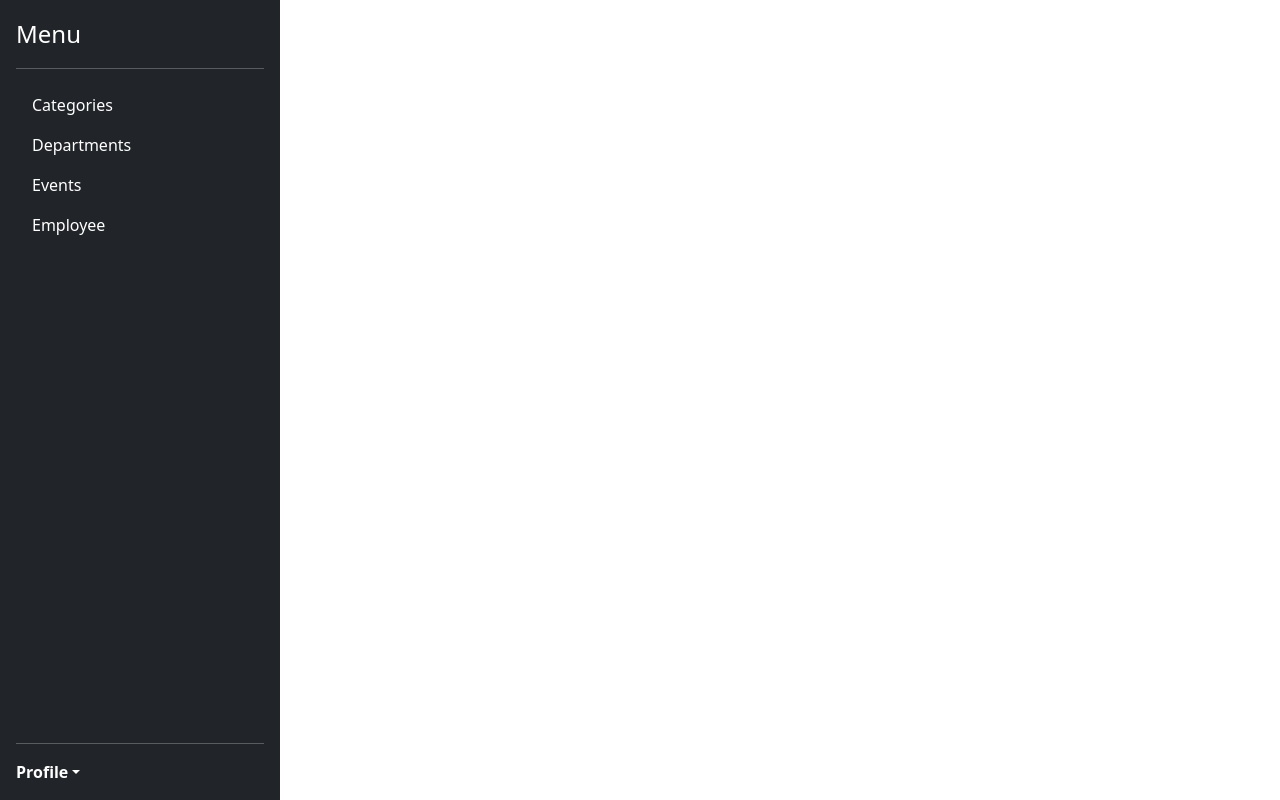
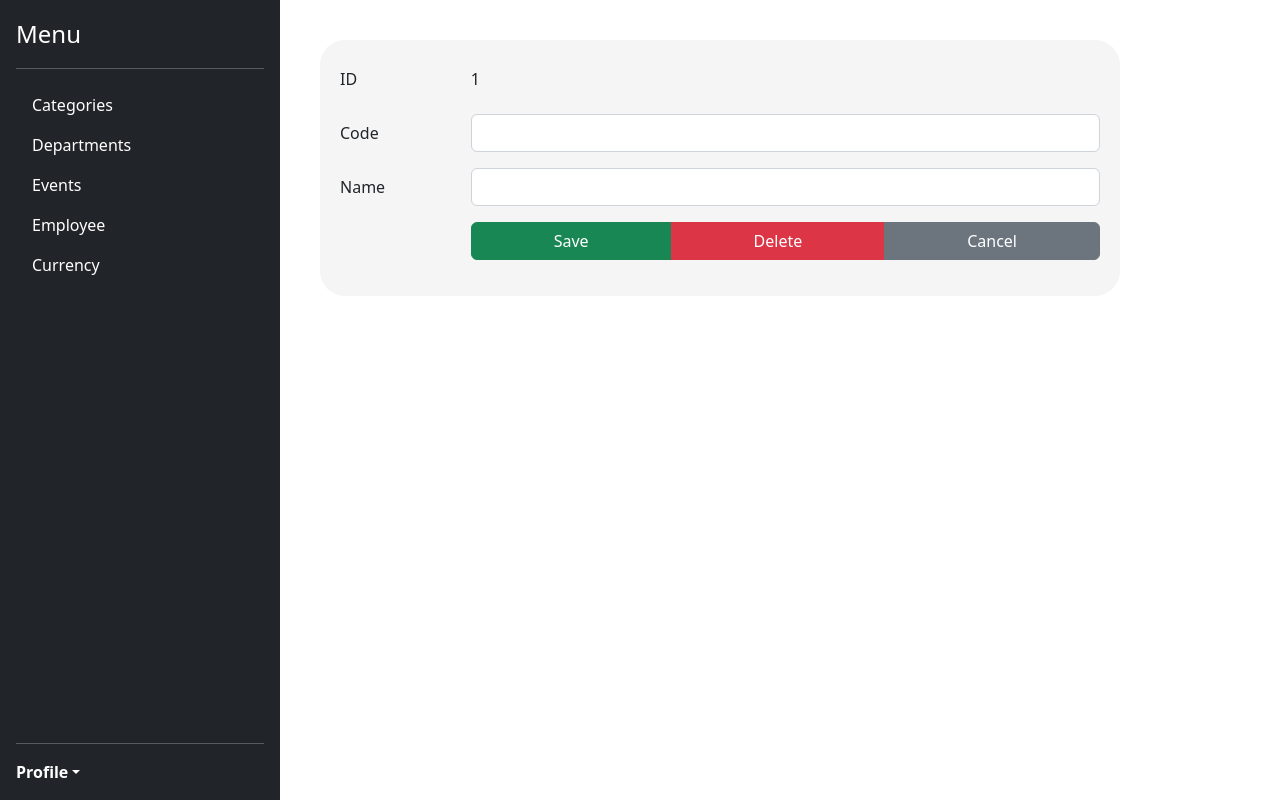
Before and after one commit to w-werlang/expense-manager-web, a React (Create React App) app: page /currency/1 in a window 1280 px wide. Built offline with nearby package versions, Linux system fonts and the light colour scheme; no server answers.

Commit message:
Add Currency screens

```diff
--- a/src/App.js
+++ b/src/App.js
@@ -9,6 +9,8 @@ import Event from './components/Event';
 import EventList from './components/EventList';
 import Employee from './components/Employee';
 import EmployeeList from './components/EmployeeList';
+import Currency from './components/Currency';
+import CurrencyList from './components/CurrencyList';
 
 function App() {
   return (
@@ -30,6 +32,9 @@ function App() {
           <Route path='/employees' element={<EmployeeList />} />
           <Route path='/employee' element={<Employee />} />
           <Route path='/employee/:id' element={<Employee />} />
+          <Route path='/currencies' element={<CurrencyList />} />
+          <Route path='/currency' element={<Currency />} />
+          <Route path='/currency/:id' element={<Currency />} />
         </Routes>
       </div>
     </div >
--- /dev/null
+++ b/src/components/Currency.js
@@ -0,0 +1,142 @@
+import { useState, useEffect } from 'react';
+import { useNavigate, useParams } from 'react-router-dom';
+import { FaTimes } from 'react-icons/fa';
+
+const Currency = () => {
+
+    const navigate = useNavigate();
+    const navigateTo = (path) => {
+        navigate(path);
+    }
+
+    const pathId = useParams().id;
+    const isAdding = pathId === undefined;
+
+    const [showError, setShowError] = useState(false);
+    const [currency, setCurrency] = useState({
+        id: isAdding ? 0 : pathId,
+        name: '',
+        description: ''
+    });
+
+    const getCurrency = async () => {
+        var res = await fetch(`http://localhost:8080/currency/${currency.id}`);
+        var data = await res.json();
+
+        if (res.ok) {
+            return data;
+        } else {
+            setShowError(true);
+        }
+    };
+
+    const postCurrency = async () => {
+        var res = await fetch('http://localhost:8080/currency', {
+            method: 'POST',
+            headers: { 'Content-type': 'application/json' },
+            body: JSON.stringify(currency),
+        });
+
+        if (res.ok) {
+            navigateTo('/currencies');
+        } else {
+            setShowError(true);
+        }
+    };
+
+    const deleteCurrency = async () => {
+        var res = await fetch('http://localhost:8080/currency', {
+            method: 'DELETE',
+            headers: { 'Content-type': 'application/json' },
+            body: JSON.stringify(currency),
+        });
+
+        if (res.ok) {
+            navigateTo('/currencies');
+        } else {
+            setShowError(true);
+        }
+    }
+
+    const onClickSave = () => {
+        postCurrency();
+    }
+
+    const onClickDelete = () => {
+        deleteCurrency();
+    }
+
+    const onClickCancel = () => {
+        navigateTo('/currencies');
+    }
+
+    const onClickCloseError = () => {
+        setShowError(false);
+    }
+
+    const onChangeCode = (_event) => {
+        setCurrency({ ...currency, code: _event.target.value });
+    }
+
+    const onChangeName = (_event) => {
+        setCurrency({ ...currency, name: _event.target.value });
+    }
+
+    useEffect(() => {
+        const initializeObjects = async () => {
+            if (!isAdding) {
+                setCurrency(await getCurrency());
+            }
+        };
+
+        initializeObjects();
+
+        // Disable useEffect missing dependency warning:
+        // eslint-disable-next-line react-hooks/exhaustive-deps
+    }, []);
+
+    return (
+        <div className='form'>
+            <div className='mb-3 row'>
+                <label htmlFor='input-id' className='col-sm-2 col-form-label'>ID</label>
+                <div className='col-sm-10'>
+                    <input type='text' readOnly className='form-control-plaintext' id='input-id' value={isAdding ? '' : currency.id} />
+                </div>
+            </div>
+
+            <div className='mb-3 row'>
+                <label htmlFor='input-code' className='col-sm-2 col-form-label'>Code</label>
+                <div className='col-sm-10'>
+                    <input type='text' className='form-control' id='input-code' value={currency.code} onChange={(_event) => onChangeCode(_event)} />
+                </div>
+            </div>
+
+            <div className='mb-3 row'>
+                <label htmlFor='input-name' className='col-sm-2 col-form-label'>Name</label>
+                <div className='col-sm-10'>
+                    <input type='text' className='form-control' id='input-name' value={currency.name} onChange={(_event) => onChangeName(_event)} />
+                </div>
+            </div>
+
+            <div className='mb-3 row'>
+                <div className='col-sm-2' />
+                <div className='btn-group col-sm-10' role='group'>
+                    <button onClick={() => onClickSave()} className='btn btn-secondary btn-success'>{isAdding ? 'Add' : 'Save'}</button>
+                    {!isAdding && <button onClick={() => onClickDelete()} className='btn btn-secondary btn-danger'>Delete</button>}
+                    <button onClick={() => onClickCancel()} className='btn btn-secondary'>Cancel</button>
+                </div>
+            </div>
+
+            {showError &&
+                <div className="alert alert-danger" role="alert">
+                    <p>Something went wrong.</p>
+                    <div style={{ float: 'right' }}>
+                        <FaTimes className='close' onClick={() => onClickCloseError()} />
+                    </div>
+                </div>
+            }
+        </div >
+    )
+}
+
+export default Currency
--- /dev/null
+++ b/src/components/CurrencyList.js
@@ -0,0 +1,96 @@
+import { useState, useEffect } from 'react';
+import { useNavigate } from 'react-router-dom';
+import { AiFillEdit } from 'react-icons/ai';
+import { FaTimes } from 'react-icons/fa';
+
+const CurrencyList = () => {
+
+    const navigate = useNavigate();
+    const navigateTo = (path) => {
+        navigate(path);
+    }
+
+    const [showError, setShowError] = useState(false);
+    const [currencies, setCurrencies] = useState([]);
+
+    const getCurrencies = async () => {
+        var res = await fetch('http://localhost:8080/currency');
+        var data = await res.json();
+
+        if (res.ok) {
+            return data;
+        } else {
+            setShowError(true);
+        }
+    };
+
+    const onClickOpenCurrency = (id) => {
+        navigateTo('/currency/' + id);
+    }
+
+    const onClickAddCurrency = () => {
+        navigateTo('/currency')
+    }
+
+    const onClickCloseError = () => {
+        setShowError(false);
+    }
+
+    useEffect(() => {
+        const initializeObjects = async () => {
+            setCurrencies(await getCurrencies());
+        }
+
+        initializeObjects();
+
+        // Disable useEffect missing dependency warning:
+        // eslint-disable-next-line react-hooks/exhaustive-deps
+    }, []);
+
+
+    return (
+        <>
+            <table className='table'>
+                <thead>
+                    <tr>
+                        <th colSpan={4}>Currencies</th>
+                    </tr>
+                    <tr>
+                        <th scope='col'>ID</th>
+                        <th scope='col'>Code</th>
+                        <th scope='col'>Name</th>
+                        <th scope='col'></th>
+                    </tr>
+                </thead>
+
+                <tbody>
+                    {currencies.map((currency) => (
+                        <tr key={currency.id} >
+                            <th scope='row'>{currency.id}</th>
+                            <td>{currency.code}</td>
+                            <td>{currency.name}</td>
+                            <td>
+                                <button className='btn'>
+                                    <AiFillEdit onClick={() => onClickOpenCurrency(currency.id)} />
+                                </button>
+                            </td>
+                        </tr>
+                    ))}
+                </tbody>
+            </table>
+
+            <button onClick={() => onClickAddCurrency()} className='btn btn-primary'>Add Currency</button>
+
+            {showError &&
+                <div className="alert alert-danger" role="alert">
+                    <p>Something went wrong.</p>
+                    <div style={{ float: 'right' }}>
+                        <FaTimes className='close' onClick={() => onClickCloseError()} />
+                    </div>
+                </div>
+            }
+        </>
+    )
+}
+
+export default CurrencyList
--- a/src/components/SideBar/SideBar.js
+++ b/src/components/SideBar/SideBar.js
@@ -13,6 +13,7 @@ const SideBar = () => {
                 <SideBarEntry text='Departments' path='departments' />
                 <SideBarEntry text='Events' path='events' />
                 <SideBarEntry text='Employee' path='employees' />
+                <SideBarEntry text='Currency' path='currencies' />
             </ul>
             <hr />
             <SideBarProfile />
```
